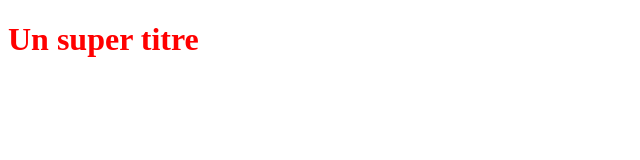
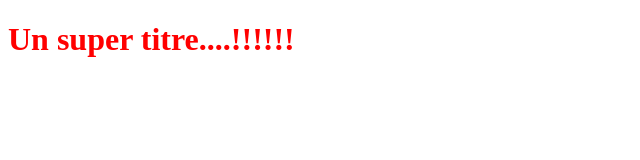
Before and after one commit to nkin/test130825, a plain HTML site: page index.html in a window 1280 px wide. Shown: the whole page, without its empty margins (0-640 px from the left). Drawn offline with Linux system fonts and the light colour scheme.

Commit message:
Modification du titre H1

```diff
--- a/index.html
+++ b/index.html
@@ -5,6 +5,6 @@
    <link rel="stylesheet" type="text/css" href="styles.css">
 </head>
 <body>
-   <h1>Un super titre</h1>
+   <h1>Un super titre....!!!!!!</h1>
 </body>
 </html>
```
